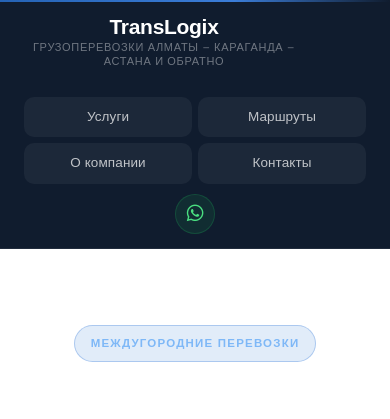
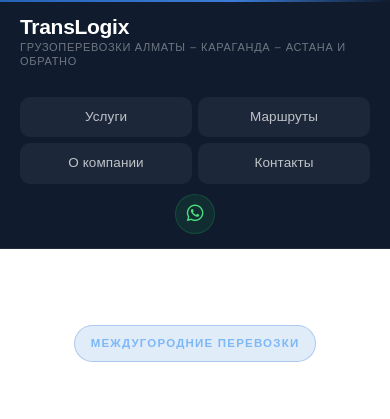
Before and after one commit to rinatdidar800-dot/translogix-backend, a Flask app: page / in a window 390 px wide. Shown: the top 419 px of the page. Run offline with Flask 3, Linux system fonts and the light colour scheme; some web fonts are replaced.

Commit message:
Стиль дұрыс 2

```diff
--- a/static/style.css
+++ b/static/style.css
@@ -132,8 +132,8 @@ a   { text-decoration: none; color: inherit; }
 }
 
 .header-inner {
-    width: min(1160px, calc(100% - 48px));
-    margin: 0 auto;
+    width: 100%;
+    padding: 0 32px;
     height: 74px;
     display: flex;
     align-items: center;
@@ -148,7 +148,6 @@ a   { text-decoration: none; color: inherit; }
     flex-direction: column;
     gap: 3px;
     flex: 0 0 auto;
-    max-width: 280px;
 }
 
 .brand-name,
@@ -1017,14 +1016,14 @@ footer {
     .header-inner {
         height: auto;
         flex-wrap: wrap;
-        padding: 14px 0;
+        padding: 14px 20px;
         gap: 10px;
     }
 
     .brand-block,
     .logo-block {
         width: 100%;
-        text-align: center;
+        text-align: left;
     }
 
     .main-nav    { width: 100%; justify-content: center; }
```
